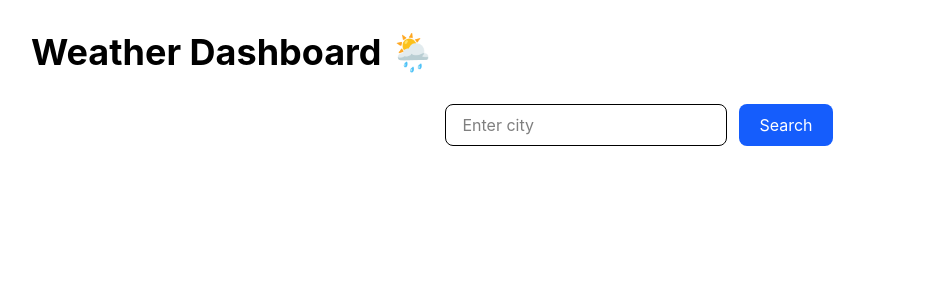
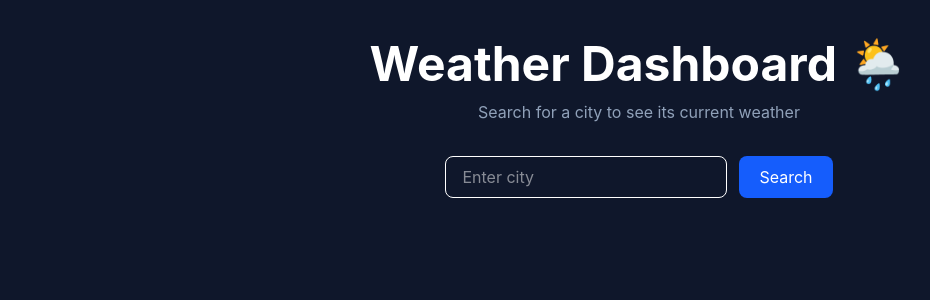
Before and after one commit to areeba-qamar/internship-mern-fullstack, a React (Vite) app in the folder week-3/weather-app-react/: page / in a window 1280 px wide. Shown: the top 300 px of the page, without its empty margins (1-931 px from the left). Built offline with nearby package versions, Linux system fonts and the light colour scheme.

Commit message:
Add conditional rendering and weather states

```diff
--- a/week-3/weather-app-react/src/App.jsx
+++ b/week-3/weather-app-react/src/App.jsx
@@ -57,31 +57,37 @@ function App() {
 
   }, [city]);
 
-
-  return (
-    <div className="min-h-screen p-8">
-      <h1 className="text-4xl font-bold text-centre">
+ return (
+  <div className="min-h-screen bg-slate-900 text-white px-4 py-10">
+    <div div className="max-w-3xl mx-auto">
+      <h1 className="text-4xl md:text-5xl font-bold text-center">
         Weather Dashboard 🌦️
       </h1>
 
+      <p className="text-center text-slate-400 mt-3">
+        Search for a city to see its current weather
+      </p>
+
       <SearchForm onSearch={handleSearch}/>
       {loading && (
-        <p className="text-center mt-8">
-          Loading weather...
-        </p>
+        <div className="text-center mt-10">
+         <p className="text-lg">
+          Fetching weather data....
+         </p>
+       </div>
       )}
 
       {error && (
-        <p className="text-center mt-8 text-red-500">
+        <div className="max-w-md mx-auto mt-8 bg-red-900/40 border border-red-500 rounded-xl p-4 text-center">
           {error}
-        </p>
+        </div>
       )}
 
-       {weather && (
+       {weather && !loading && (
         <WeatherCard weather={weather} />
       )}
-
     </div>
+  </div>
   );
 }
 
--- a/week-3/weather-app-react/src/components/Card.jsx
+++ b/week-3/weather-app-react/src/components/Card.jsx
@@ -1,6 +1,6 @@
 function Card({ children }) {
   return (
-    <div className="max-w-2xl mx-auto mt-10 rounded-2xl bg-white p-8 shadow-xl">
+    <div className="max-w-2xl mx-auto mt-10 rounded-2xl bg-white p-8 shadow-xl text-slate-900">
       {children}
     </div>
   );
```
